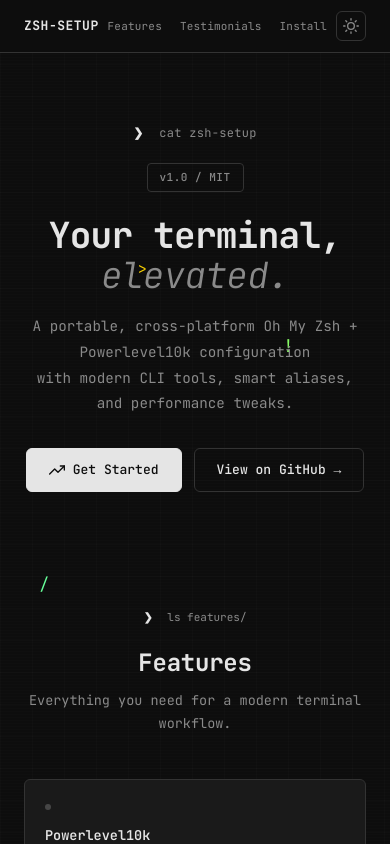
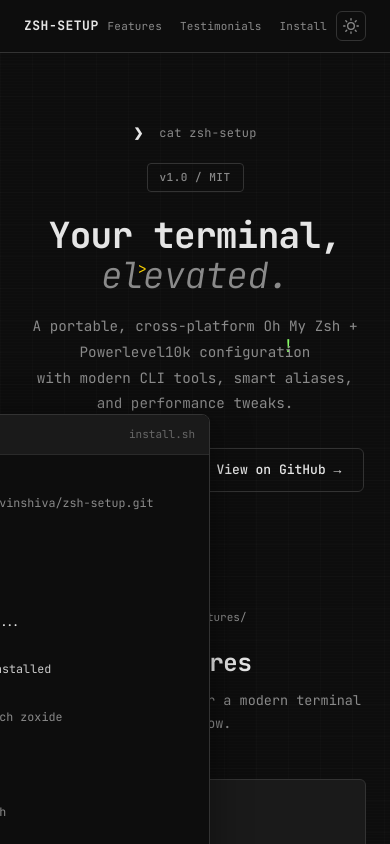
Before and after one commit to alivinshiva/zsh-setup, a React (Vite) app in the folder ui/: page / in a window 390 px wide. Shown: the top 844 px of the page. Built offline with nearby package versions, Linux system fonts and the light colour scheme.

Commit message:
Make terminal demo a draggable fixed-position floating widget

```diff
--- a/ui/src/App.css
+++ b/ui/src/App.css
@@ -301,14 +301,17 @@
 
 /* ── Terminal Demo ────────────────────────────────────────────── */
 .terminal-demo {
-  max-width: 560px;
-  margin: 32px auto 0;
-  border: 1px solid var(--border);
+  position: fixed;
+  z-index: 200;
+  width: 420px;
+  border: 1px solid #333;
   border-radius: 8px;
   overflow: hidden;
   background: #0d0d0d;
   text-align: left;
   font-size: 0.78rem;
+  cursor: default;
+  box-shadow: 0 8px 40px rgba(0,0,0,0.4);
 }
 
 .terminal-demo-bar {
@@ -318,6 +321,11 @@
   padding: 10px 14px;
   background: #1a1a1a;
   border-bottom: 1px solid #2a2a2a;
+  cursor: grab;
+  user-select: none;
+}
+.terminal-demo-bar:active {
+  cursor: grabbing;
 }
 
 .terminal-demo-dot {
@@ -388,14 +396,6 @@
 @keyframes blink {
   0%, 100% { opacity: 1; }
   50% { opacity: 0; }
-}
-
-[data-theme="light"] .terminal-demo {
-  border-color: #333;
-}
-[data-theme="light"] .terminal-demo-bar {
-  background: #1a1a1a;
-  border-bottom-color: #333;
 }
 
 /* ── Installation ─────────────────────────────────────────────── */
--- a/ui/src/App.jsx
+++ b/ui/src/App.jsx
@@ -113,6 +113,15 @@
 function TerminalDemo() {
   const [visible, setVisible] = useState(0)
   const [restarting, setRestarting] = useState(false)
+  const [pos, setPos] = useState(() => {
+    if (typeof window !== 'undefined') {
+      return { x: window.innerWidth - 600, y: window.innerHeight - 430 }
+    }
+    return { x: 200, y: 200 }
+  })
+  const drag = useRef(false)
+  const offset = useRef({ x: 0, y: 0 })
+  const el = useRef(null)
 
   useEffect(() => {
     if (visible < installLog.length) {
@@ -128,9 +137,46 @@
     }
   }, [visible])
 
+  useEffect(() => {
+    const onMouseMove = (e) => {
+      if (!drag.current) return
+      setPos({
+        x: e.clientX - offset.current.x,
+        y: e.clientY - offset.current.y,
+      })
+    }
+    const onTouchMove = (e) => {
+      if (!drag.current) return
+      const t = e.touches[0]
+      setPos({
+        x: t.clientX - offset.current.x,
+        y: t.clientY - offset.current.y,
+      })
+    }
+    const onEnd = () => { drag.current = false }
+    window.addEventListener('mousemove', onMouseMove)
+    window.addEventListener('mouseup', onEnd)
+    window.addEventListener('touchmove', onTouchMove, { passive: true })
+    window.addEventListener('touchend', onEnd)
+    return () => {
+      window.removeEventListener('mousemove', onMouseMove)
+      window.removeEventListener('mouseup', onEnd)
+      window.removeEventListener('touchmove', onTouchMove)
+      window.removeEventListener('touchend', onEnd)
+    }
+  }, [])
+
+  const onDragStart = (e) => {
+    drag.current = true
+    const rect = el.current.getBoundingClientRect()
+    const clientX = e.clientX ?? e.touches[0].clientX
+    const clientY = e.clientY ?? e.touches[0].clientY
+    offset.current = { x: clientX - rect.left, y: clientY - rect.top }
+  }
+
   return (
-    <div className="terminal-demo">
-      <div className="terminal-demo-bar">
+    <div className="terminal-demo" ref={el} style={{ left: pos.x, top: pos.y }}>
+      <div className="terminal-demo-bar" onMouseDown={onDragStart} onTouchStart={onDragStart}>
         <span className="terminal-demo-dot" style={{ background: '#ff5f57' }} />
         <span className="terminal-demo-dot" style={{ background: '#ffbd2e' }} />
         <span className="terminal-demo-dot" style={{ background: '#28c840' }} />
@@ -280,7 +326,6 @@
             <p>▸ Or clone &amp; run:</p>
             <pre className="install-code alt"><code>$ git clone https://github.com/alivinshiva/zsh-setup.git<br/>$ cd zsh-setup<br/>$ ./install.sh</code></pre>
           </div>
-          <TerminalDemo />
         </section>
 
         <section id="usage" className="section section-alt">
@@ -429,6 +474,7 @@
         </div>
         <p className="footer-meta">crafted with &lt;3 for the terminal</p>
       </footer>
+      <TerminalDemo />
     </>
   )
 }
```
